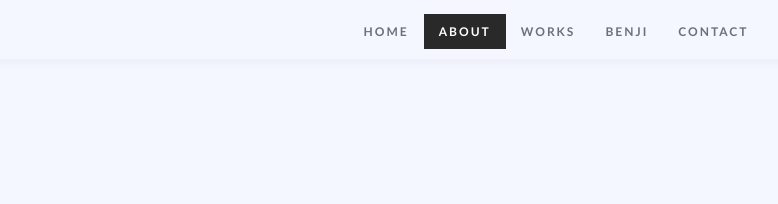
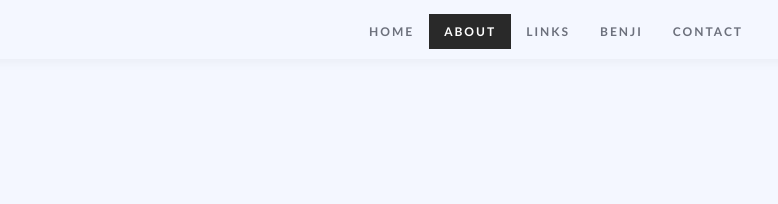
Before and after one commit to dandragona/dandragona.github.io, a Jekyll site: the page about.html, which Jekyll copies as it is, in a window 1280 px wide. Shown: the top 204 px of the page, without its empty margins (104-882 px from the left). Built offline with Jekyll 4.4.1, drawn with Linux system fonts in a browser that asks for light colours; nearby versions of some CDN libraries.

Commit message:
Update about.html
works -> links

```diff
--- a/about.html
+++ b/about.html
@@ -15,7 +15,7 @@
 			<ul class="menu">
 			<li><a href="/">Home</a></li>
 			<li class="active"><a href="about.html" >About</a></li>
-			<li><a href="works.html">Works</a></li>
+			<li><a href="links.html">Links</a></li>
 			<li><a href="benji.html">Benji</a></li>
 			<li><a href="contact.html">Contact</a></li>
 			</ul>
```
